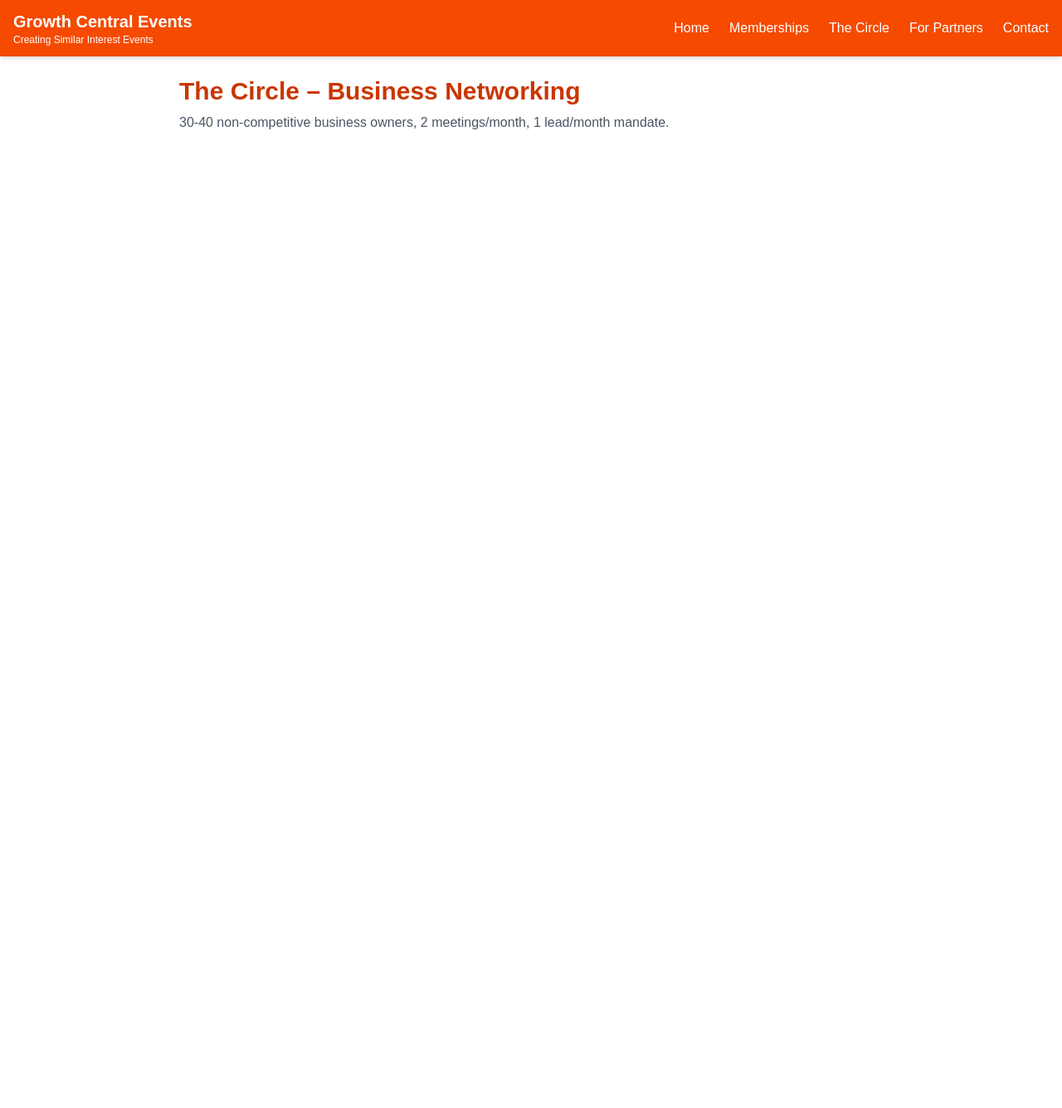
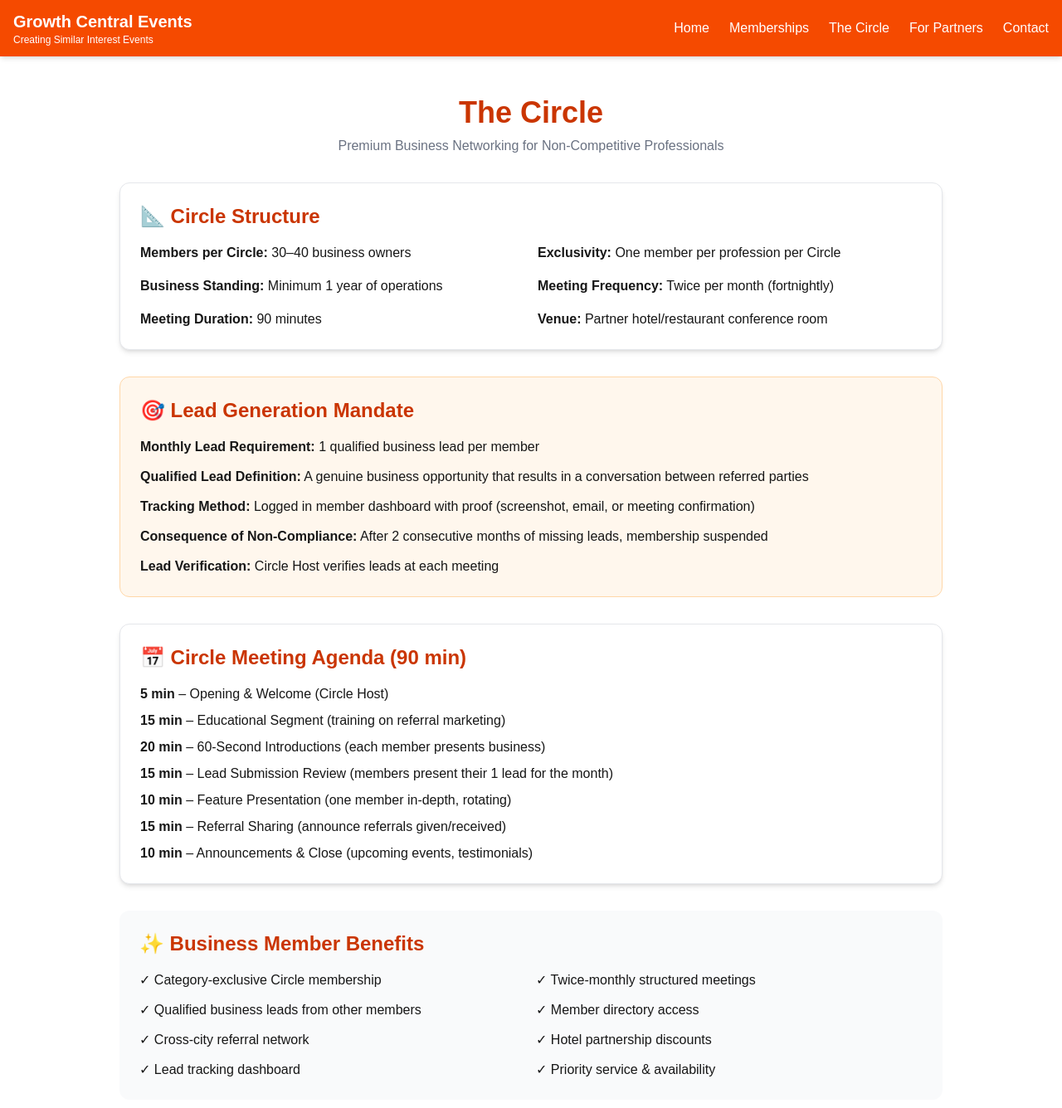
Before and after one commit to skillsbazzar2025-ui/growth-central-events, a Next.js app: page /the-circle in a window 1280 px wide. Shown: the top 1336 px of the page at 83% size. Before the commit the page ends 800 px from the top, so only its background shows below. Built offline with nearby package versions, Linux system fonts and the light colour scheme.

Commit message:
Add The Circle page with structure, lead mandate, meeting agenda

```diff
--- a/app/the-circle/page.tsx
+++ b/app/the-circle/page.tsx
@@ -1,8 +1,62 @@
 export default function TheCirclePage() {
   return (
-    <div className="max-w-4xl mx-auto p-6">
-      <h1 className="text-3xl font-bold text-orange-700">The Circle – Business Networking</h1>
-      <p className="text-gray-600 mt-2">30-40 non-competitive business owners, 2 meetings/month, 1 lead/month mandate.</p>
+    <div className="max-w-5xl mx-auto px-4 py-12">
+      <h1 className="text-4xl font-bold text-center text-orange-700 mb-2">The Circle</h1>
+      <p className="text-center text-gray-500 mb-8">Premium Business Networking for Non‑Competitive Professionals</p>
+
+      {/* Circle Structure */}
+      <div className="bg-white rounded-xl shadow-md border border-gray-200 p-6 mb-8">
+        <h2 className="text-2xl font-bold text-orange-700 mb-4">📐 Circle Structure</h2>
+        <div className="grid grid-cols-1 md:grid-cols-2 gap-4">
+          <div><span className="font-semibold">Members per Circle:</span> 30–40 business owners</div>
+          <div><span className="font-semibold">Exclusivity:</span> One member per profession per Circle</div>
+          <div><span className="font-semibold">Business Standing:</span> Minimum 1 year of operations</div>
+          <div><span className="font-semibold">Meeting Frequency:</span> Twice per month (fortnightly)</div>
+          <div><span className="font-semibold">Meeting Duration:</span> 90 minutes</div>
+          <div><span className="font-semibold">Venue:</span> Partner hotel/restaurant conference room</div>
+        </div>
+      </div>
+
+      {/* Lead Mandate */}
+      <div className="bg-orange-50 rounded-xl border border-orange-200 p-6 mb-8">
+        <h2 className="text-2xl font-bold text-orange-700 mb-4">🎯 Lead Generation Mandate</h2>
+        <div className="space-y-3">
+          <p><strong>Monthly Lead Requirement:</strong> 1 qualified business lead per member</p>
+          <p><strong>Qualified Lead Definition:</strong> A genuine business opportunity that results in a conversation between referred parties</p>
+          <p><strong>Tracking Method:</strong> Logged in member dashboard with proof (screenshot, email, or meeting confirmation)</p>
+          <p><strong>Consequence of Non‑Compliance:</strong> After 2 consecutive months of missing leads, membership suspended</p>
+          <p><strong>Lead Verification:</strong> Circle Host verifies leads at each meeting</p>
+        </div>
+      </div>
+
+      {/* Meeting Agenda */}
+      <div className="bg-white rounded-xl shadow-md border border-gray-200 p-6 mb-8">
+        <h2 className="text-2xl font-bold text-orange-700 mb-4">📅 Circle Meeting Agenda (90 min)</h2>
+        <div className="space-y-2">
+          <p><strong>5 min</strong> – Opening & Welcome (Circle Host)</p>
+          <p><strong>15 min</strong> – Educational Segment (training on referral marketing)</p>
+          <p><strong>20 min</strong> – 60‑Second Introductions (each member presents business)</p>
+          <p><strong>15 min</strong> – Lead Submission Review (members present their 1 lead for the month)</p>
+          <p><strong>10 min</strong> – Feature Presentation (one member in‑depth, rotating)</p>
+          <p><strong>15 min</strong> – Referral Sharing (announce referrals given/received)</p>
+          <p><strong>10 min</strong> – Announcements & Close (upcoming events, testimonials)</p>
+        </div>
+      </div>
+
+      {/* Member Benefits */}
+      <div className="bg-gray-50 rounded-xl p-6">
+        <h2 className="text-2xl font-bold text-orange-700 mb-4">✨ Business Member Benefits</h2>
+        <ul className="grid grid-cols-1 md:grid-cols-2 gap-3">
+          <li>✓ Category‑exclusive Circle membership</li>
+          <li>✓ Twice‑monthly structured meetings</li>
+          <li>✓ Qualified business leads from other members</li>
+          <li>✓ Member directory access</li>
+          <li>✓ Cross‑city referral network</li>
+          <li>✓ Hotel partnership discounts</li>
+          <li>✓ Lead tracking dashboard</li>
+          <li>✓ Priority service & availability</li>
+        </ul>
+      </div>
     </div>
   )
 }
```
